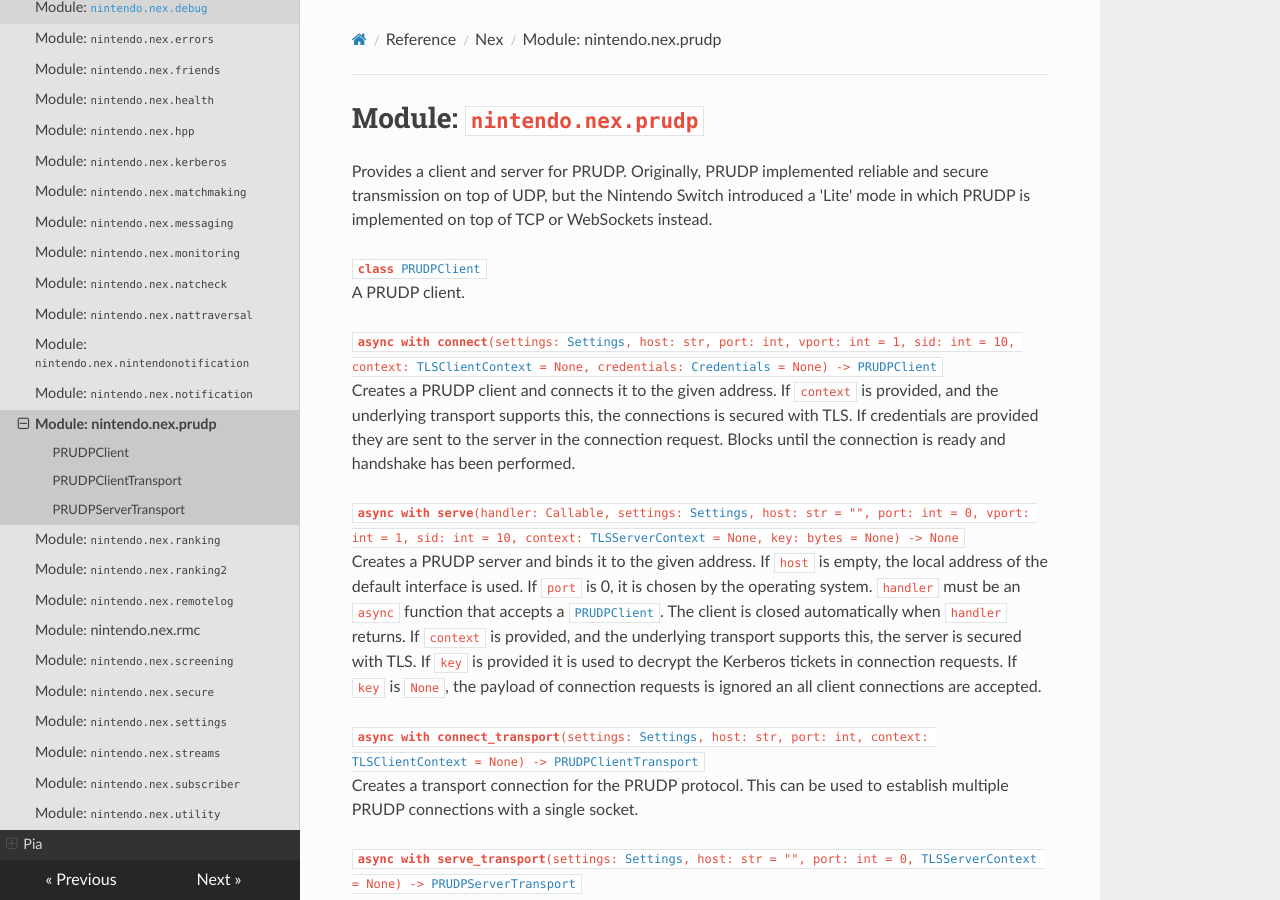
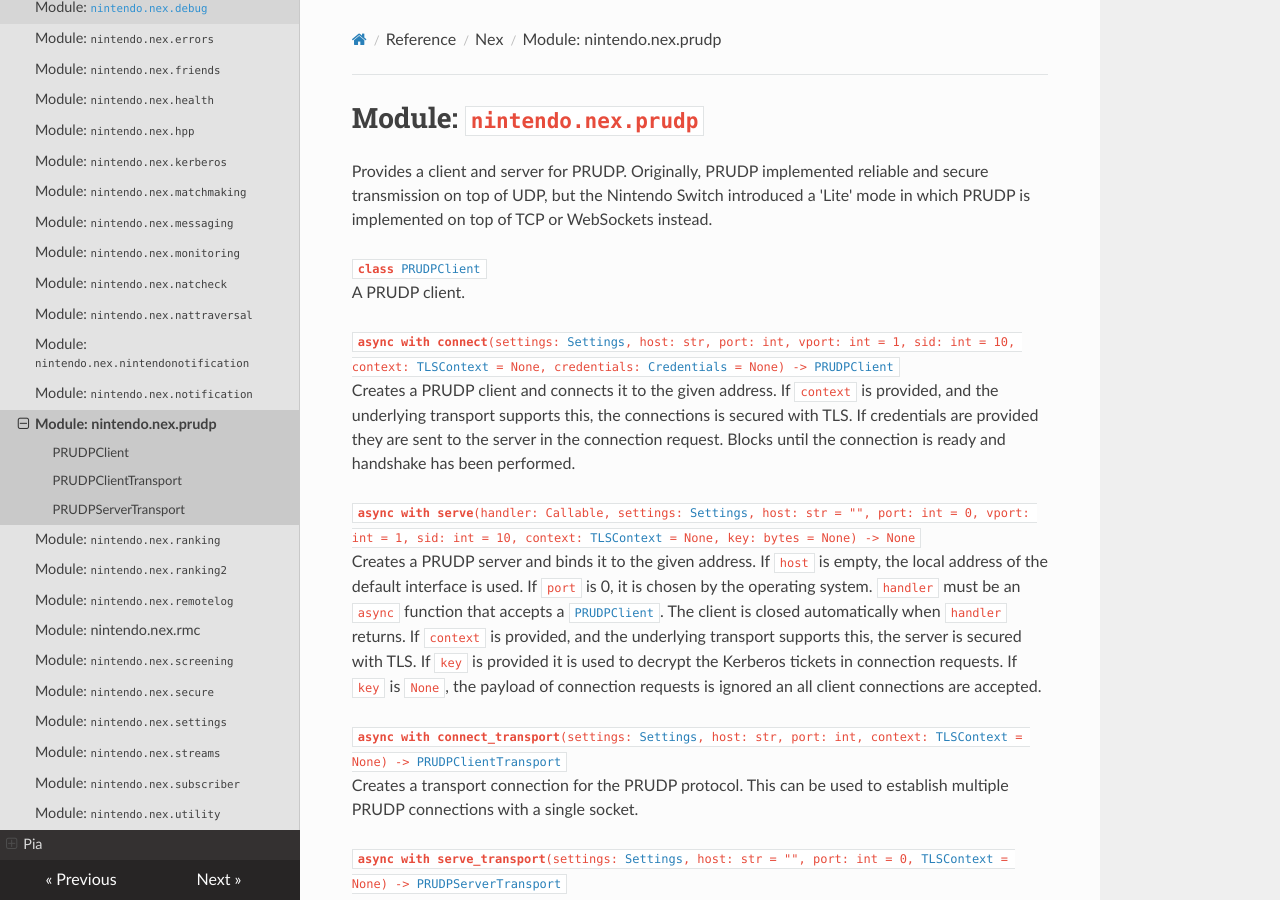
Before and after one commit to kinnay/NintendoClients, an MkDocs documentation site: the page built from docs/reference/nex/prudp.md, in a window 1280 px wide and 900 px high. Built offline with MkDocs 1.6.1, drawn with Linux system fonts in a browser that asks for light colours; nearby versions of some CDN libraries.

Commit message:
Merge TLSClientContext and TLSServerContext into a single class

```diff
--- a/docs/reference/nex/prudp.md
+++ b/docs/reference/nex/prudp.md
@@ -6,16 +6,16 @@
 <code>**class** [PRUDPClient](#prudpclient)</code><br>
 <span class="docs">A PRUDP client.</span>
 
-<code>**async with connect**(settings: [Settings](../settings#settings), host: str, port: int, vport: int = 1, sid: int = 10, context: [TLSClientContext](https://anynet.readthedocs.io/en/latest/reference/tls/#tlsclientcontext) = None, credentials: [Credentials](../kerberos#credentials) = None) -> [PRUDPClient](#prudpclient)</code><br>
+<code>**async with connect**(settings: [Settings](../settings#settings), host: str, port: int, vport: int = 1, sid: int = 10, context: [TLSContext](https://anynet.readthedocs.io/en/latest/reference/tls/#tlscontext) = None, credentials: [Credentials](../kerberos#credentials) = None) -> [PRUDPClient](#prudpclient)</code><br>
 <span class="docs">Creates a PRUDP client and connects it to the given address. If `context` is provided, and the underlying transport supports this, the connections is secured with TLS. If credentials are provided they are sent to the server in the connection request. Blocks until the connection is ready and handshake has been performed.</code>
 
-<code>**async with serve**(handler: Callable, settings: [Settings](../settings#settings), host: str = "", port: int = 0, vport: int = 1, sid: int = 10, context: [TLSServerContext](https://anynet.readthedocs.io/en/latest/reference/tls/#tlsservercontext) = None, key: bytes = None) -> None</code><br>
+<code>**async with serve**(handler: Callable, settings: [Settings](../settings#settings), host: str = "", port: int = 0, vport: int = 1, sid: int = 10, context: [TLSContext](https://anynet.readthedocs.io/en/latest/reference/tls/#tlscontext) = None, key: bytes = None) -> None</code><br>
 <span class="docs">Creates a PRUDP server and binds it to the given address. If `host` is empty, the local address of the default interface is used. If `port` is 0, it is chosen by the operating system. `handler` must be an `async` function that accepts a [`PRUDPClient`](#prudpclient). The client is closed automatically when `handler` returns. If `context` is provided, and the underlying transport supports this, the server is secured with TLS. If `key` is provided it is used to decrypt the Kerberos tickets in connection requests. If `key` is `None`, the payload of connection requests is ignored an all client connections are accepted.</span>
 
-<code>**async with connect_transport**(settings: [Settings](../settings#settings), host: str, port: int, context: [TLSClientContext](https://anynet.readthedocs.io/en/latest/reference/tls/#tlsclientcontext) = None) -> [PRUDPClientTransport](#prudpclienttransport)</code><br>
+<code>**async with connect_transport**(settings: [Settings](../settings#settings), host: str, port: int, context: [TLSContext](https://anynet.readthedocs.io/en/latest/reference/tls/#tlscontext) = None) -> [PRUDPClientTransport](#prudpclienttransport)</code><br>
 <span class="docs">Creates a transport connection for the PRUDP protocol. This can be used to establish multiple PRUDP connections with a single socket.</span>
 
-<code>**async with serve_transport**(settings: [Settings](../settings#settings), host: str = "", port: int = 0, [TLSServerContext](https://anynet.readthedocs.io/en/latest/reference/tls/#tlsservercontext) = None) -> [PRUDPServerTransport](#prudpservertransport)</code><br>
+<code>**async with serve_transport**(settings: [Settings](../settings#settings), host: str = "", port: int = 0, [TLSContext](https://anynet.readthedocs.io/en/latest/reference/tls/#tlscontext) = None) -> [PRUDPServerTransport](#prudpservertransport)</code><br>
 <span class="docs">Creates a transport server for the PRUDP protocol. This can be used to host multiple PRUDP servers at a single port.</span>
 
 ## PRUDPClient
--- a/setup.py
+++ b/setup.py
@@ -19,5 +19,5 @@
 	package_data = {
 		"nintendo": ["files/config/*", "files/cert/*"]
 	},
-	install_requires = ["anynet == 0.0.2"]
+	install_requires = ["anynet == 0.0.3"]
 )
```
Also changed, not shown: docs/reference/aauth.md (+1 -1 lines), docs/reference/baas.md (+1 -1 lines), docs/reference/dauth.md (+1 -1 lines), docs/reference/nex/rmc.md (+2 -2 lines), docs/reference/nnas.md (+1 -1 lines), 6 other files.
